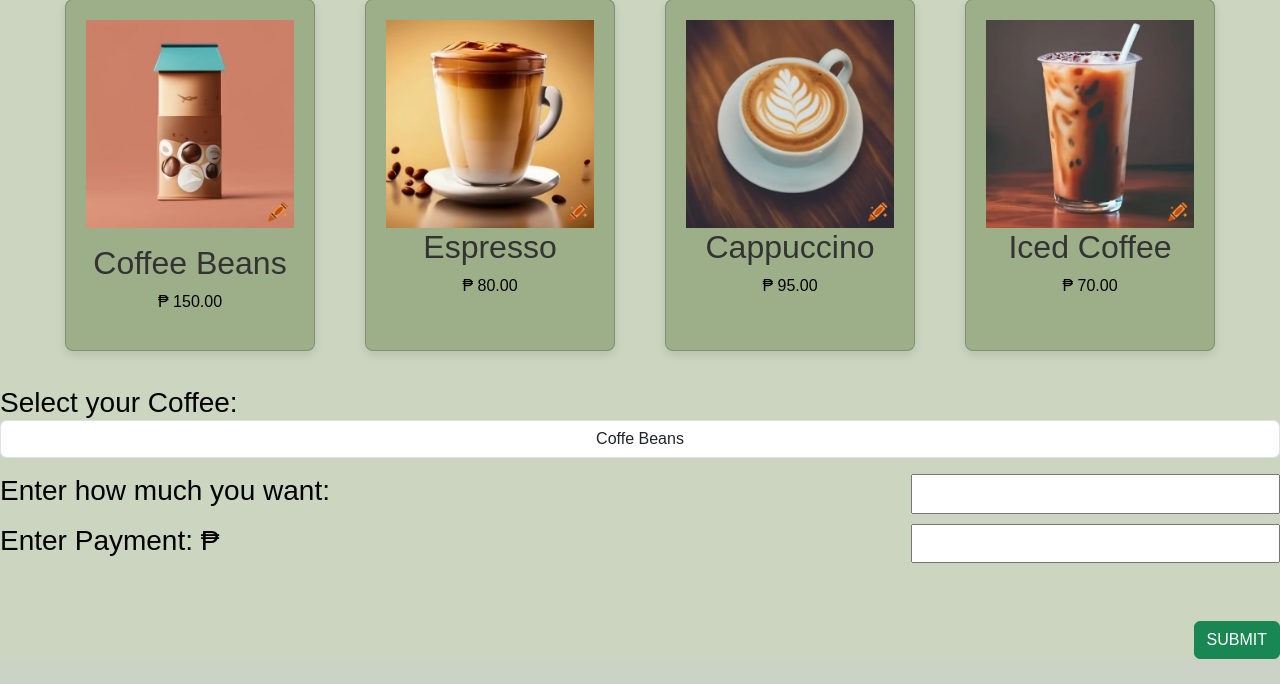
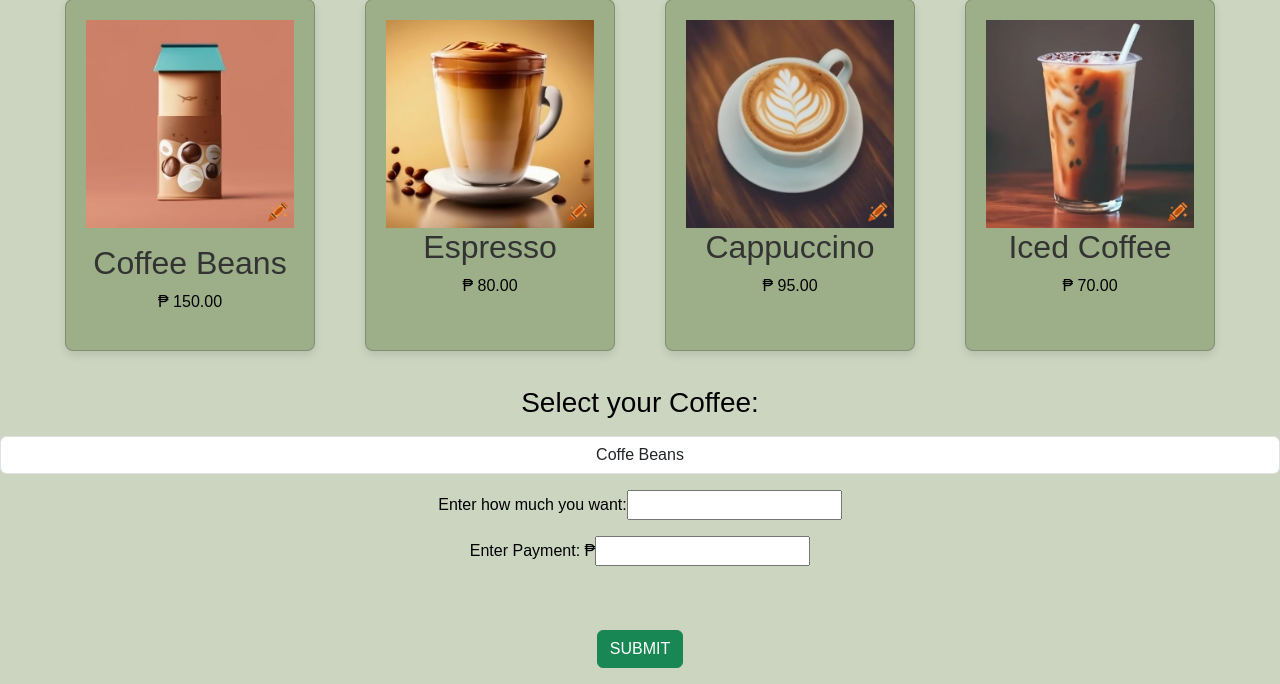
Before and after one commit to joshua496/sageandbeans, a PHP site: page /store.html in a window 1280 px wide. Shown: the part 196-880 px from the top of the page. Before the commit the page ends 855 px from the top, so only its background shows below. Run offline with PHP 8.4, Linux system fonts and the light colour scheme; some web fonts are replaced.

Commit message:
edit stuff

```diff
--- a/store.html
+++ b/store.html
@@ -55,18 +55,21 @@
           <p>₱ 70.00</p>
         </div>
   </main>
-<form action="store.php" method="POST" class="form">
+  <div class="form">
+    <form action="store.php" method="POST">
     <h3><p><label for="lang">Select your Coffee:</label>
-      <span></span><select class="form-control" name="coffees[]" id="cafe"></span>
+      <p><select class="form-control" name="coffees[]" id="cafe"></p>
       <option value="150" name="coffeebeans">Coffe Beans</option>
       <option value="80" name="espresso">Espresso</option>
       <option value="95" name="cappuccino">Cappuccino</option>
       <option value="70" name="icedcoffee">Iced Coffee</option>
     </select>
     </p></h3>
-<h3><p>Enter how much you want: <input type="number" name="cquan"></p></h3>
-<h3><p>Enter Payment: ₱<input type="number" name="cpay"></p></h3>
+    <p><label class="sr-only">Enter how much you want: </label><input type="number" name="cquan" ></p>
+    <p><label>Enter Payment: ₱</label><input type="number" name="cpay" ></p>
 <br><br>
-<p><input type="submit" class="btn btn-success" value="SUBMIT"></p>
+<p><input type="submit"  class="btn btn-success" value="SUBMIT"></p>
+  </div>
 </body>
+</form>
 </html>
--- a/store.php
+++ b/store.php
@@ -36,7 +36,7 @@ foreach ($values as $price){
 
         <div class="card">
        <h2>Thank you for Purchasing</h2>
-       <img src="images/cat.gif">
+       <img src="images/cat.jpg">
        <!-- insert lang ang bill diri-->
        <p>Your Total Bill is: </p>
        <!-- insert lang ang Change diri-->
--- a/styles.css
+++ b/styles.css
@@ -187,18 +187,14 @@ nav a:hover {
   height: 250px;
   border-radius: 50%;
 }
-.form p {
-  text-align: justify;
 
-
-}
 select,option{
   text-align: center;
 
 }
-.form input{
- float: right;
+.form {
+ text-align: center;
 }
-a{
-  text-decoration: none;
+.form label{
+  text-align: center;
 }
```
Also changed, not shown: images/cat.jpg (added).
